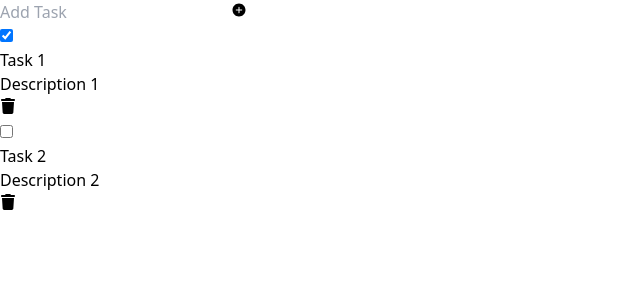
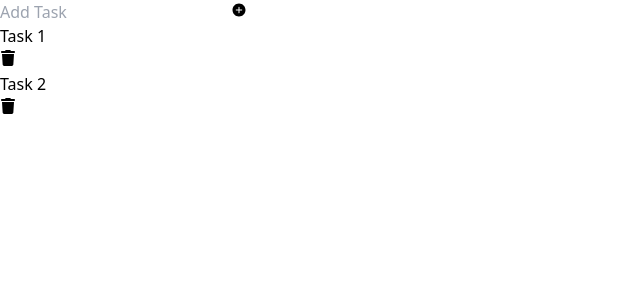
Before and after one commit to Glitch-guy0/todo-appwrite, a Next.js app: page / in a window 1280 px wide. Shown: the top 300 px of the page, without its empty margins (0-640 px from the left). Built offline with nearby package versions, Linux system fonts and the light colour scheme.

Commit message:
removing unwanted elements

```diff
--- a/src/app/page.tsx
+++ b/src/app/page.tsx
@@ -24,17 +24,11 @@ export default function todoPage() {
 
         {tasks.map((task) => (
           <div className="bg-zinc-700/20 rounded-lg flex overflow-hidden" key={task.id}>
-            <input
-              type="checkbox"
-              className="ml-4 rounded-full outline-none"
-              checked={task.completed}
-              // onClick={() => console.log("clicked")}
-            />
             <div className="px-4 py-2 flex-grow">
               <h1 className="text-xl text-white/90">{task.title}</h1>
-              <p className="text-sm text-white/70">
+              {/* <p className="text-sm text-white/70">
                 {task.description}
-              </p>
+              </p> */}
             </div>
             <button className="h-full bg-rose-700 w-[15%] sm:w-[5%] flex items-center justify-center">
               <FaTrash />
```
